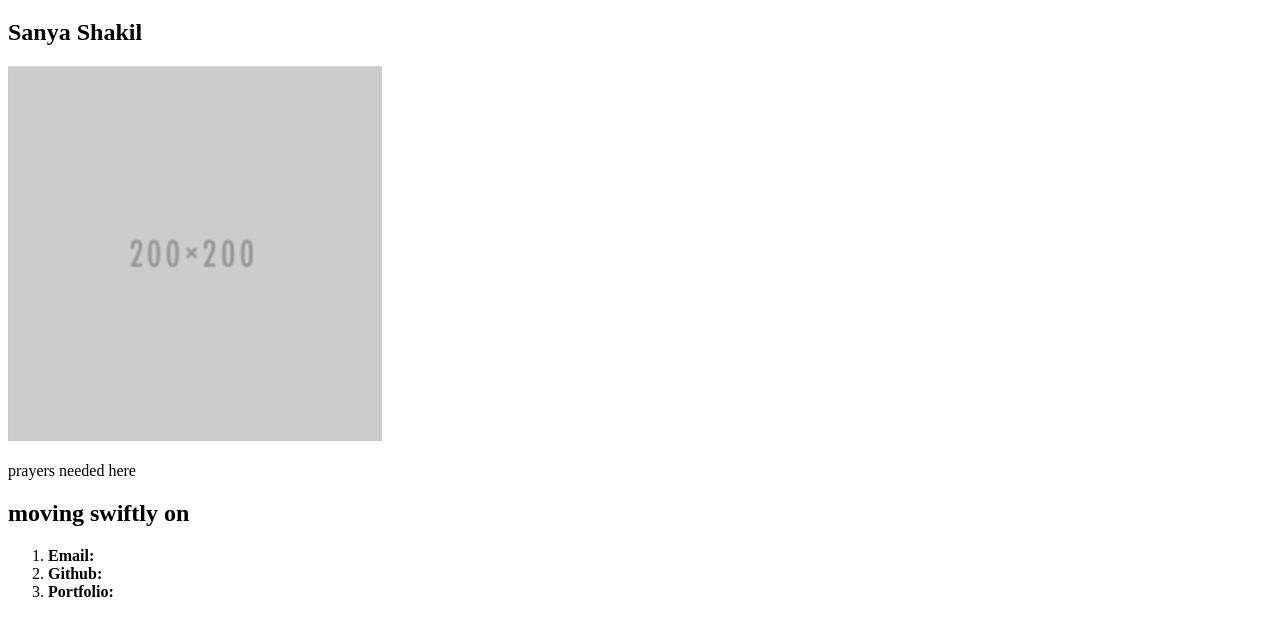
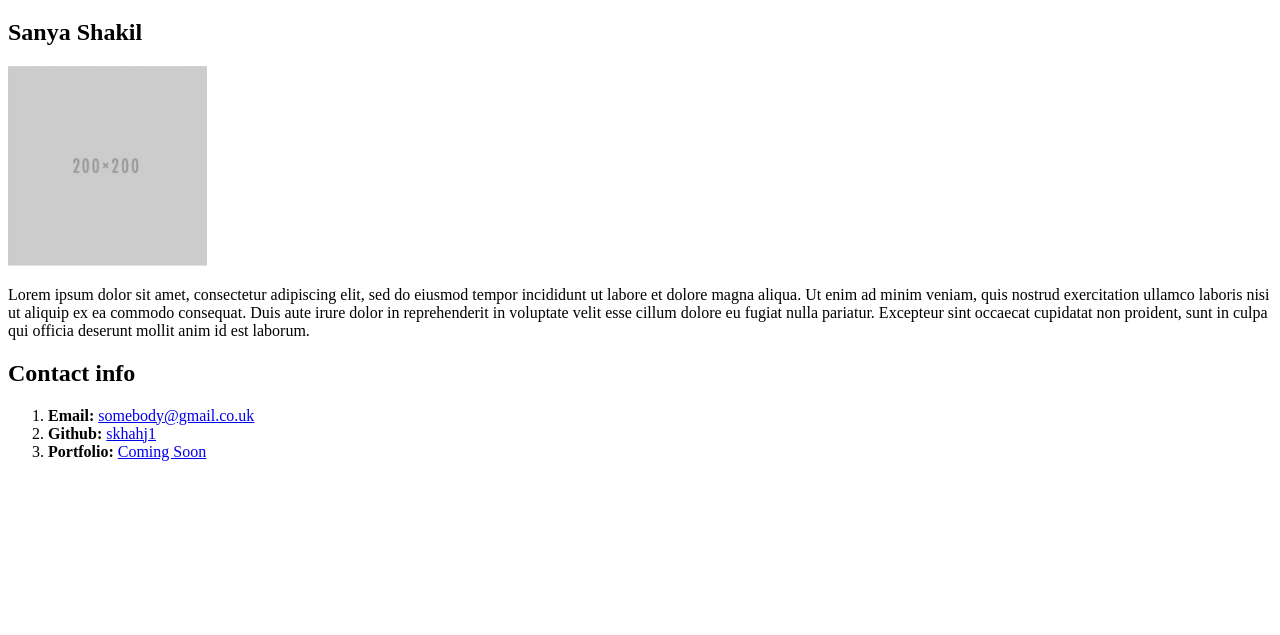
Before and after one commit to sshakilr/prework-study-guide, a plain HTML site: page week 1/lesson-2-html-bio.html in a window 1280 px wide. Shown: the part 61-696 px from the top of the page. Drawn offline with Linux system fonts and the light colour scheme.

Commit message:
fixing the href of the contact details

```diff
--- a/week 1/lesson-2-html-bio.html
+++ b/week 1/lesson-2-html-bio.html
@@ -8,16 +8,23 @@
 
         <h1>Student Bio</h1>
         <h2>Sanya Shakil</h2>
-        <img src="bio.pic.png"/>
+        <img src="bio.pic.png"
+        style= height="200" width="200"/>
 
-        <p>prayers needed here</p>
-        <h2>moving swiftly on</h2>
+        <p>Lorem ipsum dolor sit amet, consectetur adipiscing elit, sed do eiusmod tempor incididunt ut labore et dolore magna aliqua. Ut enim ad minim veniam, quis nostrud exercitation ullamco laboris nisi ut aliquip ex ea commodo consequat. Duis aute irure dolor in reprehenderit in voluptate velit esse cillum dolore eu fugiat nulla pariatur. Excepteur sint occaecat cupidatat non proident, sunt in culpa qui officia deserunt mollit anim id est laborum.</p>
+        <h2>Contact info</h2>
 
-        <ol>
-            <li><strong>Email:</strong></li>
-            <li><strong>Github:</strong></li>
-            <li><strong>Portfolio:</strong></li>
-        </ol>
+    <ol>
+    <li><strong>Email:</strong>
+        <a href="mailto:somebody@gmail.co.uk">somebody@gmail.co.uk</a>
+    </li>
+    <li><strong>Github:</strong>
+        <a href="https://github.com/">skhahj1</a>
+    </li>
+    <li><strong>Portfolio:</strong>
+        <a href="https://github.com/">Coming Soon</a>
+    </li>
+</ol>
 
     </body>
 
```
